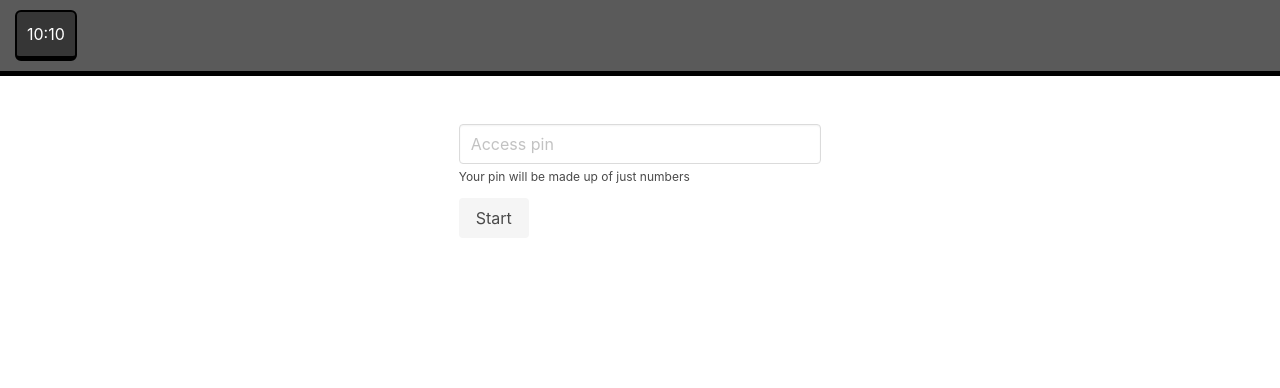
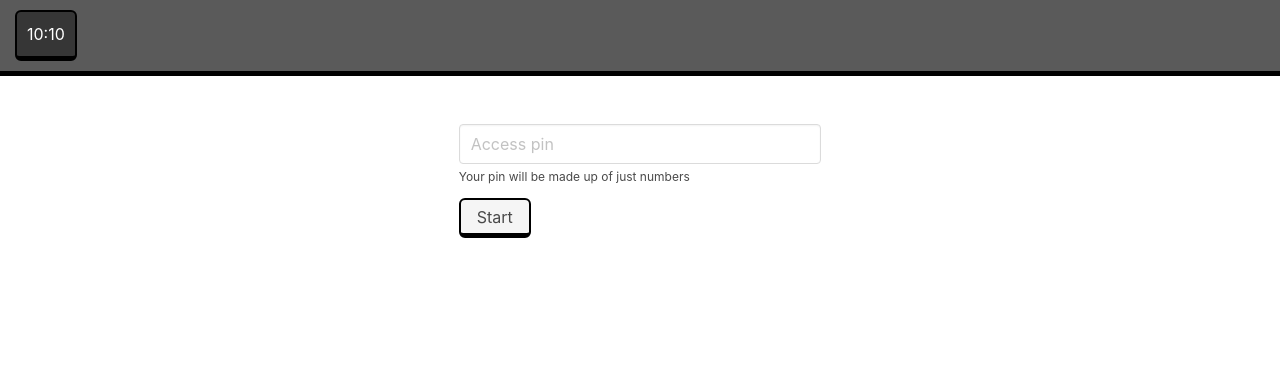
Before and after one commit to valknight/ev3-remote-control-server, a Flask app: page / in a window 1280 px wide. Shown: the top 388 px of the page. Run offline with Flask 2, Linux system fonts and the light colour scheme; parts of the project's set-up code (start-up, migrations or seed data) failed here and were passed over; some libraries are stand-ins or nearby versions.

Commit message:
Add new button stylings
Signed-off-by: Val Knight <val@valknight.xyz>

```diff
--- a/server/static/css/custom.css
+++ b/server/static/css/custom.css
@@ -55,6 +55,22 @@ footer {
     border-color: black;
 }
 
+.button {
+    border-radius: 6px;
+    border: 2px;
+    border-bottom: 5px;
+    border-style: solid;
+    border-color: black !important;
+}
+
+.button:hover {
+    border-color: grey !important;
+}
+
+.button:active {
+    border-color: white !important;
+}
+
 .navbar-menu {
     border: 0px;
     border-bottom: 5px;
```
